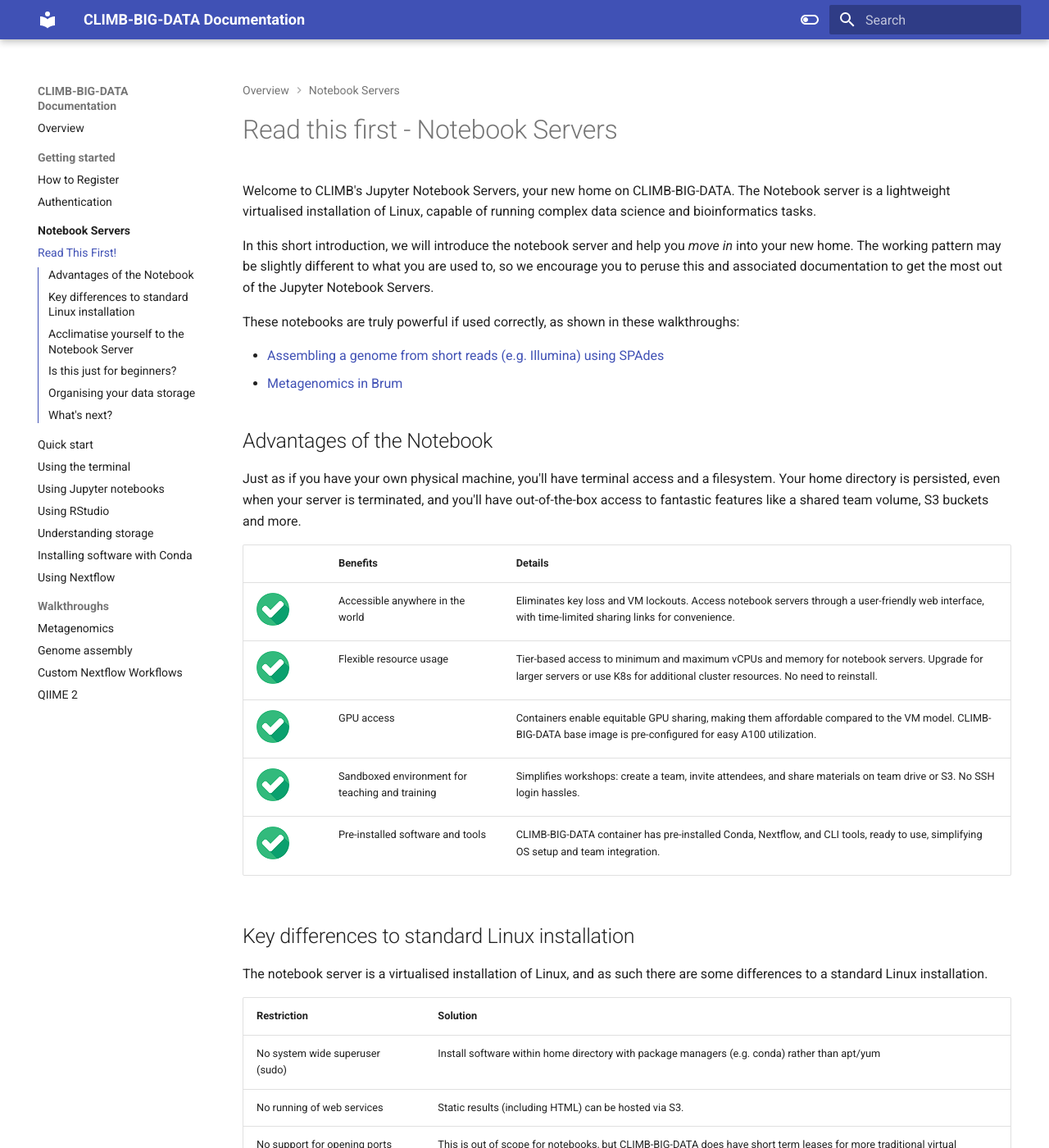
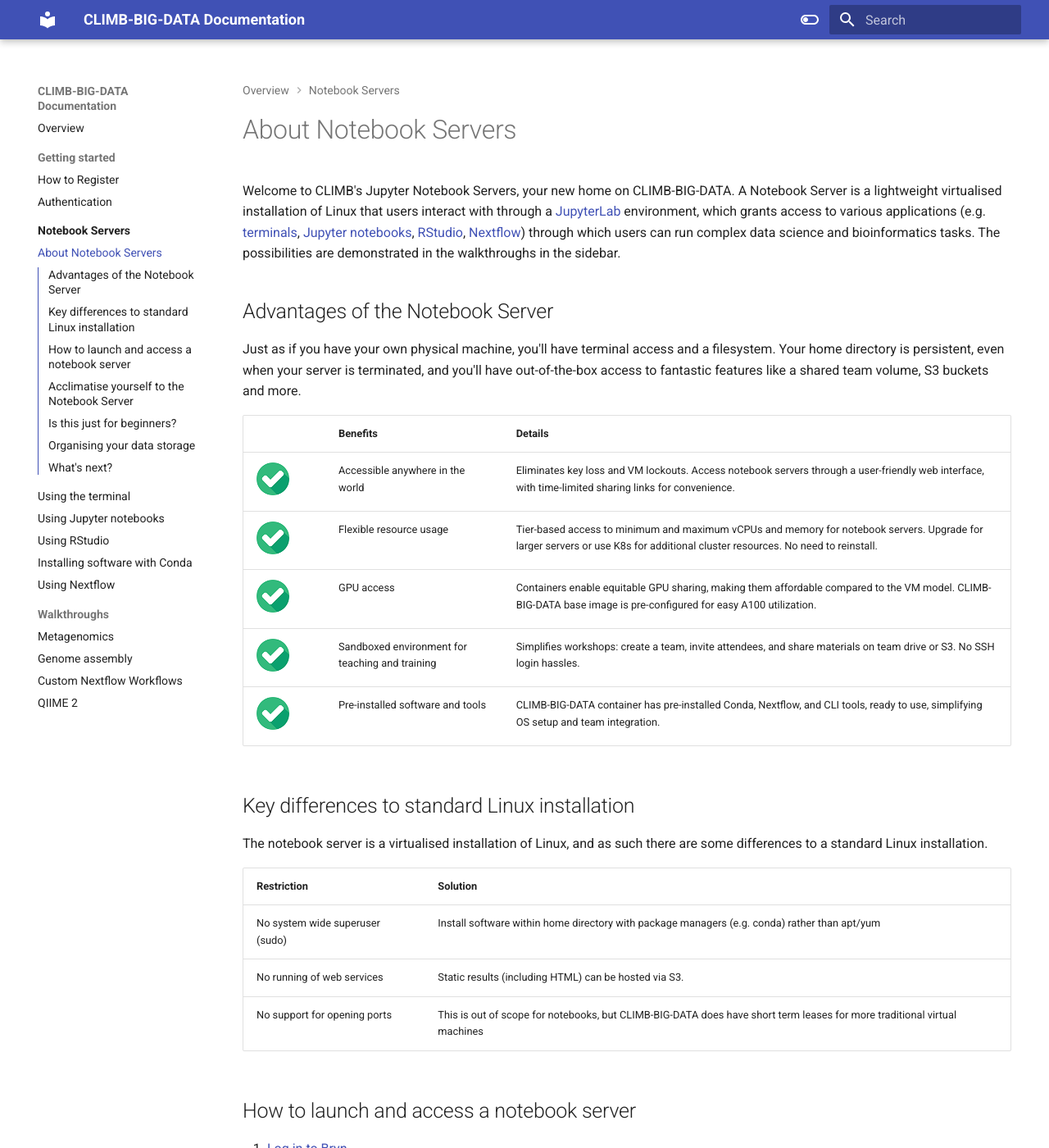
Before and after one commit to MRC-CLIMB/docs, an MkDocs documentation site: the page built from docs/notebook-servers/read-this-first.md, in a window 1280 px wide and 1400 px high. Shown: the whole window at 82% size. Built offline with MkDocs 1.6.1 and Material for MkDocs 9.7.7, drawn with Linux system fonts in a browser that asks for light colours; some of the changed text lies outside the part shown.

Commit message:
Consolidate Read This First and Quick Start

````diff
--- a/docs/notebook-servers/read-this-first.md
+++ b/docs/notebook-servers/read-this-first.md
@@ -1,18 +1,19 @@
-# Read this first - Notebook Servers
+# About Notebook Servers
 
 Welcome to CLIMB's Jupyter Notebook Servers, your new home on CLIMB-BIG-DATA.
-The Notebook server is a lightweight virtualised installation of Linux, capable of running complex data science and bioinformatics tasks.
+A Notebook Server is a lightweight virtualised installation of Linux
+that users interact with through a [JupyterLab](https://jupyterlab.readthedocs.io/)
+environment, which grants access to various applications (e.g.
+[terminals](/notebook-servers/using-the-terminal/),
+[Jupyter notebooks](/notebook-servers/using-jupyter/),
+[RStudio](/notebook-servers/using-jupyter/),
+[Nextflow](/notebook-servers/using-nextflow/))
+through which users can run complex data science and bioinformatics tasks.
+The possibilities are demonstrated in the walkthroughs in the sidebar.
 
-In this short introduction, we will introduce the notebook server and help you *move in* into your new home. The working pattern may be slightly different to what you are used to, so we encourage you to peruse this and associated documentation to get the most out of the Jupyter Notebook Servers.
+## Advantages of the Notebook Server
 
-These notebooks are truly powerful if used correctly, as shown in these walkthroughs:
-
-* [Assembling a genome from short reads (e.g. Illumina) using SPAdes](../walkthroughs/genome-assembly/spades.md)
-* [Metagenomics in Brum](../walkthroughs/metagenomics-tutorial.md)
-
-## Advantages of the Notebook
-
-Just as if you have your own physical machine, you'll have terminal access and a filesystem. Your home directory is persisted, even when your server is terminated, and you'll have out-of-the-box access to fantastic features like a shared team volume, S3 buckets and more.
+Just as if you have your own physical machine, you'll have terminal access and a filesystem. Your home directory is persistent, even when your server is terminated, and you'll have out-of-the-box access to fantastic features like a shared team volume, S3 buckets and more.
 
 |   | Benefits                                             | Details                                                                                                                                                                       |
 |---|------------------------------------------------------|-------------------------------------------------------------------------------------------------------------------------------------------------------------------------------|
@@ -32,13 +33,22 @@ The notebook server is a virtualised installation of Linux, and as such there ar
 | No running of web services      | Static results (including HTML) can be hosted via S3.                                                                    |
 | No support for opening ports    | This is out of scope for notebooks, but CLIMB-BIG-DATA does have short term leases for more traditional virtual machines |
 
+## How to launch and access a notebook server
+
+1. [Log in to Bryn](/getting-started/authentication).
+2. Using the navigation menu on the left hand side, select 'Notebook servers' under the 'Compute' subheading.
+3. Click the 'Launch notebook server' green action button on the right hand side.
+4. Select a profile, for example 'Standard server' or 'GPU server' (tier dependent).
+5. Click 'Launch Server' and monitor the progress bar.
+6. Once ready, click the URL beneath the 'User notebook server'.
+7. On first login, you may be asked to authorize access to your Bryn account. Click 'Authorize'.
+8. The JupyterLab interactive computing interface should open in a new tab.
+
 ## Acclimatise yourself to the Notebook Server
 
 When you first open the notebook server, you'll be presented with a JupyterLab interface. This is a web-based interface that allows you to interact with the notebook server.
 
 ![jupyterhub dashboard](../img/jh-dash.png)
-
-If you are unsure how to reach this, please see the [quick start guide](quick-start.md).
 
 The JupyterLab interface is divided into a few areas. You'll see context menus at the top (File, Edit, View, Run etc.), a file browser pane on the left, and an activity area that initially displays a launcher interface with tiles. Clicking on one of these tiles will open a new tab in the activity area.
 
@@ -50,7 +60,6 @@ You can have multiple tabs open in the activity area, and you can drag and drop
 
 For this reason, there is no option to launch multiple notebook servers from Bryn. You should be able to have all your work running in tandem in one notebook server.
 
-
 ## Is this just for beginners?
 
 Absolutely not. Whilst the new service is certainly far easier to get started with, it is also far more powerful for advanced users. We've ensured that each team gets a pre-mounted Kubernetes service user with permissions scoped to your team's namespace. This allows users to run Nextflow workflows on the external K8s execution environment, but also to run other containers in pods within their namespace via `kubectl`.
@@ -61,41 +70,44 @@ The notebook server has a few different storage locations available to you. We c
 
 ![terminal tile](../img/terminal-tile.png)
 
-From the terminal, you can see your home directory, which is where you'll be by default when you open the terminal. You can see the contents of your home directory by typing `ls`:
+From the terminal, you can see your home directory, which is where you'll be by default when you open the terminal. You can list the contents of your home directory by typing `ls` (or `ls -l` for a detailed listing):
 
 ```
-cd ~/
-ls
+jovyan:~$ cd ~/
+jovyan:~$ ls -l
+total 12
+drwxr-sr-x 3 jovyan users 4096 Jul 19 17:02 R
+lrwxrwxrwx 1 jovyan users   14 Jul 19 18:23 shared-public -> /shared/public
+lrwxrwxrwx 1 jovyan users   12 Jul 19 18:23 shared-team -> /shared/team
+-rw-r--r-- 1 jovyan users  617 Jul 20 10:53 Untitled1.ipynb
+-rw-r--r-- 1 jovyan users   72 Jul 19 18:22 Untitled.ipynb
+-rw-r--r-- 1 jovyan users    0 Jul 20 11:35 untitled.txt
+jovyan:~$ ls -l
 ```
-
-![terminal home](../img/terminal-home.png)
 
 Your home directory will look similar to home directories on other UNIX-based system, as a collection of files of folders. There are two special folders, specific to notebooks:
 
 * `shared-team` - this is a symlink to the team share, which is a large, fast, shared storage location for your team. You can read and write to this folder, and it is shared with all members of your team.
 * `shared-public` - this is a read-only share, managed by the CLIMB-BIG-DATA team. This contains some useful data and public resources for bioinformatics workflows.
 
-Try listing the contents of the `shared-public/db` folder:
+Try listing the contents of the `shared-public/db` folder and you'll see a few folders:
 ```
-ls ~/shared-public/db -l
-```
-And you'll see a few folders:
-
-```
+jovyan:~$ ls ~/shared-public/db -l
 total 0
 drwxrwxr-x+  2 4744 users 620 Apr 15 12:17 blast
 drwxrwxr-x+  2 4744 users   1 Apr 16 20:56 gtdb
 drwxrwxr-x+ 14 4744 users  12 Apr 15 11:16 kraken2
 drwxrwxr-x+  2 4744 users   9 Apr 16 17:36 taxonomy
+jovyan:~$
 ```
 
-These are large databases for bioinformatics tools. For example, the `kraken2` folder contains the databases for Kraken2 and Bracken. You can use these in your workflows, without having to download them yourself. These locations do not count to your storage quota.
+These are large databases for bioinformatics tools. For example, the `kraken2` folder contains the databases for Kraken 2 and Bracken. You can use these in your workflows, without having to download them yourself. These locations do not count to your storage quota.
 
 The `shared-team` folder is a good place to store your data. It is visible to everyone in your team, making it easy to collaborate on projects.
 
 You can list the contents of the `shared-team` folder:
 ```
-ls ~/shared-team
+jovyan:~$ ls ~/shared-team
 ```
 
 It will likely be empty, if this is your first time using CLIMB. You have full access to this location and can create folders and files as you wish. Try this with `touch`, that will create an empty file (if it doesn't exist).
@@ -117,7 +129,7 @@ As opposed to `~/shared-public` and system locations like `/usr/local/bin` where
 ```
 jovyan:~$ touch ~/shared-public/this
 touch: cannot touch '/home/jovyan/shared-public/this': Read-only file system
-jovyan:~$ touch  /usr/local/bin
+jovyan:~$ touch /usr/local/bin
 touch: setting times of '/usr/local/bin': Permission denied
 ```
 
@@ -129,9 +141,10 @@ The notebook server is flexible, allowing you work the way you want. You may hav
 
 You may also want to read more about the specific features of the notebook server:
 
-* [Using the Terminal](using-the-terminal.md)
-* [Using Jupyter Notebooks](using-jupyter.md)
+* [Using the terminal](using-the-terminal.md)
+* [Using Jupyter notebooks](using-jupyter.md)
 * [Using RStudio](using-rstudio.md)
+* [Using Nextflow](using-nextflow.md)
 
 Or there's the Walkthroughs, that will take you through a worked example of a bioinformatics analysis:
 
--- a/mkdocs.yml
+++ b/mkdocs.yml
@@ -41,9 +41,7 @@ nav:
       - "How to Register": "getting-started/how-to-register.md"
       - "Authentication": "getting-started/authentication.md"
   - "Notebook Servers":
-      - notebook-servers/index.md
-      - "Read This First!": "notebook-servers/read-this-first.md"
-      - "Quick start": "notebook-servers/quick-start.md"
+      - "About Notebook Servers": "notebook-servers/read-this-first.md"
       - "Using the terminal": "notebook-servers/using-the-terminal.md"
       - "Using Jupyter notebooks": "notebook-servers/using-jupyter.md"
       - "Using RStudio": "notebook-servers/using-rstudio.md"
````
Also changed, not shown: docs/index.md (+0 -3 lines), docs/notebook-servers/quick-start.md (deleted, +0 -22 lines), docs/notebook-servers/using-nextflow.md (+2 -1 lines), docs/walkthroughs/nextflow-custom-workflows/nextflow-custom.md (+3 -2 lines).
